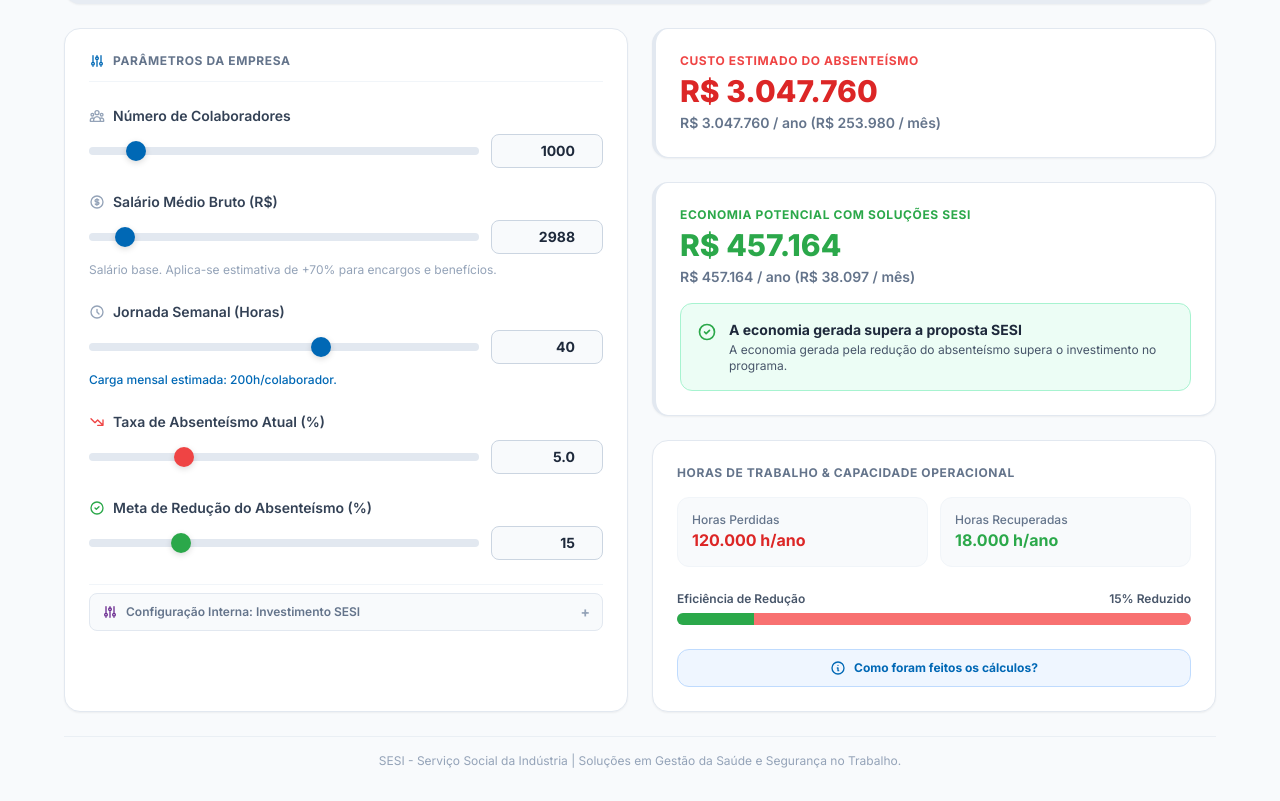
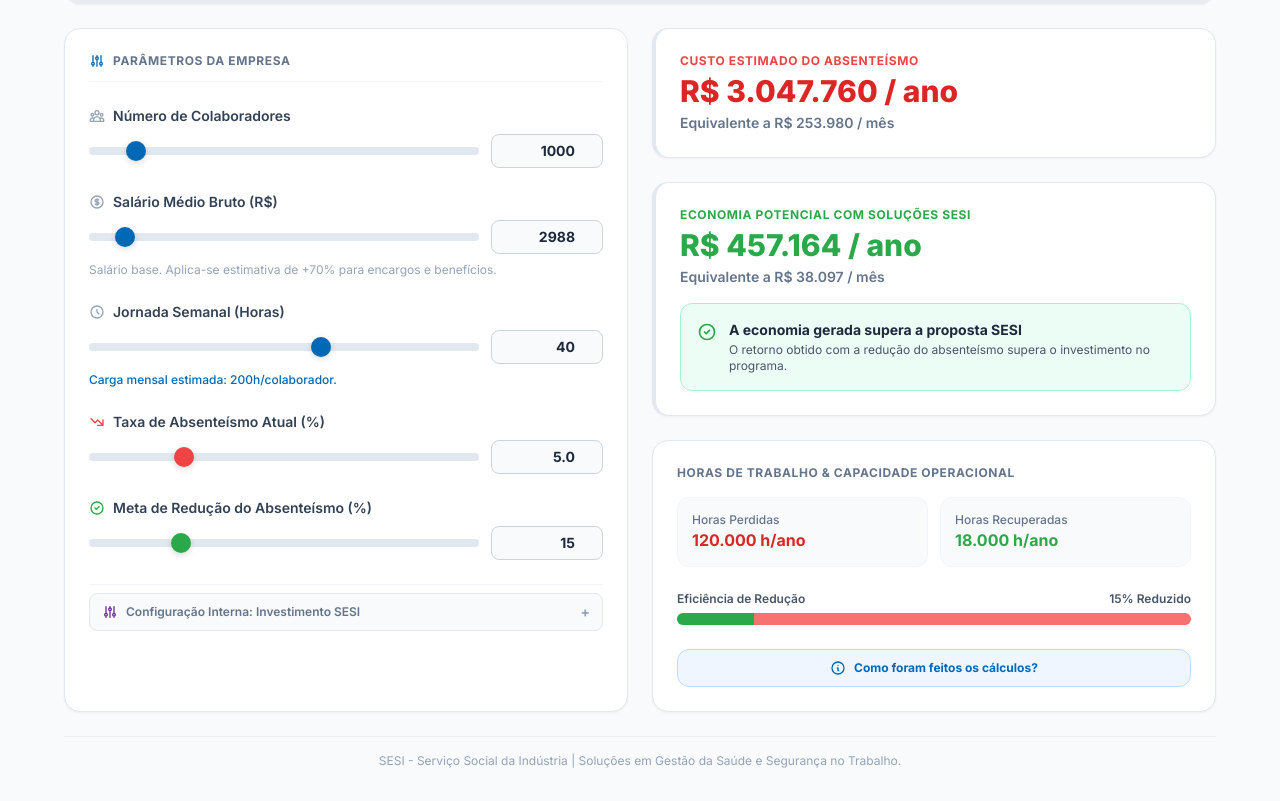
Before and after one commit to thaisa-star/calculadora-saude-integrada, a plain HTML site: page index.html in a window 1280 px wide. Shown: the part 125-926 px from the top of the page. Drawn offline with nearby package versions, Linux system fonts and the light colour scheme.

Commit message:
Update index.html

```diff
--- a/index.html
+++ b/index.html
@@ -173,7 +173,6 @@
             <span id="toggle-icon" class="text-sm font-bold text-slate-400">+</span>
           </button>
 
-          <!-- CONTEÚDO OCULTO POR PADRÃO -->
           <div id="wrapper-investimento" class="hidden mt-4 space-y-2 p-4 bg-purple-50/50 rounded-xl border border-purple-100">
             <label class="text-slate-700 text-sm font-semibold flex items-center gap-2">
               Investimento Mensal na Proposta SESI (R$)
@@ -197,10 +196,10 @@
             Custo Estimado do Absenteísmo
           </span>
           <div id="res-custo-ano" class="text-3xl font-black text-red-600">
-            R$ 0
+            R$ 0 / ano
           </div>
           <div id="res-custo-detalhe" class="text-sm font-semibold text-slate-500 mt-1">
-            R$ 0 / ano (R$ 0 / mês)
+            Equivalente a R$ 0 / mês
           </div>
         </div>
 
@@ -211,20 +210,19 @@
               Economia Potencial Com Soluções SESI
             </span>
             <div id="res-economia-ano" class="text-3xl font-black text-sesi-green">
-              R$ 0
+              R$ 0 / ano
             </div>
             <div id="res-economia-detalhe" class="text-sm font-semibold text-slate-500 mt-1">
-              R$ 0 / ano (R$ 0 / mês)
+              Equivalente a R$ 0 / mês
             </div>
           </div>
 
           <!-- BANNER DE STATUS DO INVESTIMENTO -->
           <div id="banner-roi" class="p-4 rounded-xl text-sm flex items-start gap-3 border transition-all bg-emerald-50 border-emerald-200 text-emerald-900">
-            <svg id="icon-roi-ok" class="w-5 h-5 text-sesi-green shrink-0 mt-0.5" fill="none" stroke="currentColor" viewBox="0 0 24 24"><path stroke-linecap="round" stroke-linejoin="round" stroke-width="2" d="M9 12l2 2 4-4m6 2a9 9 0 11-18 0 9 9 0 0118 0z"></path></svg>
-            <svg id="icon-roi-alert" class="w-5 h-5 text-amber-500 shrink-0 mt-0.5 hidden" fill="none" stroke="currentColor" viewBox="0 0 24 24"><path stroke-linecap="round" stroke-linejoin="round" stroke-width="2" d="M12 9v2m0 4h.01m-6.938 4h13.856c1.54 0 2.502-1.667 1.732-3L13.732 4c-.77-1.333-2.694-1.333-3.464 0L3.34 16c-.77 1.333.192 3 1.732 3z"></path></svg>
+            <svg id="roi-icon" class="w-5 h-5 text-sesi-green shrink-0 mt-0.5" fill="none" stroke="currentColor" viewBox="0 0 24 24"><path stroke-linecap="round" stroke-linejoin="round" stroke-width="2" d="M9 12l2 2 4-4m6 2a9 9 0 11-18 0 9 9 0 0118 0z"></path></svg>
             <div>
-              <span id="title-roi" class="font-bold block text-slate-800">A economia gerada supera a proposta SESI</span>
-              <p id="desc-roi" class="text-xs mt-0.5 text-slate-600">A economia gerada pela redução do absenteísmo supera o investimento no programa.</p>
+              <span id="roi-title" class="font-bold block text-slate-800">A economia gerada supera a proposta SESI</span>
+              <p id="roi-desc" class="text-xs mt-0.5 text-slate-600">O retorno obtido com a redução do absenteísmo supera o investimento no programa.</p>
             </div>
           </div>
         </div>
@@ -283,7 +281,7 @@
     <div class="bg-white rounded-2xl max-w-lg w-full p-6 shadow-2xl border border-slate-200 space-y-5 max-h-[90vh] overflow-y-auto">
       <div class="flex items-center justify-between border-b border-slate-100 pb-3">
         <h3 class="text-base font-bold text-slate-800 flex items-center gap-2">
-          <svg class="w-5 h-5 text-sesi-blue" fill="none" stroke="currentColor" viewBox="0 0 24 24"><path stroke-linecap="round" stroke-linejoin="round" stroke-width="2" d="M9 7h6m0 10v-3m-3 3h.01M9 17h.01M9 14h.01M12 14h.01M15 11h.01M12 11h.01M9 11h.01M7 21h10a2 2 0 002-2V5a2 2 0 00-2-2H7a2 2 0 00-2 2v14a2 2 0 002 2z"></path></svg>
+          <svg class="w-5 h-5 text-sesi-blue" fill="none" stroke="currentColor" viewBox="0 0 24 24"><path stroke-linecap="round" stroke-linejoin="round" stroke-width="2" d="M9 7h6m0 10v-3m-3 3h.01M9 17h.01M9 14h.01M12 14h.01M9 11h.01M7 21h10a2 2 0 002-2V5a2 2 0 00-2-2H7a2 2 0 00-2 2v14a2 2 0 002 2z"></path></svg>
           Memória de Cálculo
         </h3>
         <button id="btn-close-modal" class="text-slate-400 hover:text-slate-600 p-1 rounded-lg hover:bg-slate-100">
@@ -398,8 +396,8 @@
         const jornadaSemanal = Math.max(1, parseFloat(document.getElementById('num-jornada').value) || 0);
         const absentRate = (Math.max(0, parseFloat(document.getElementById('num-absent').value) || 0)) / 100;
         const reducaoRate = (Math.max(0, parseFloat(document.getElementById('num-reducao').value) || 0)) / 100;
-        const investimentoMensal = Math.max(0, parseFloat(document.getElementById('num-investimento').value) || 0);
-        const investimentoAno = investimentoMensal * 12;
+        const investimentoMes = Math.max(0, parseFloat(document.getElementById('num-investimento').value) || 0);
+        const investimentoAno = investimentoMes * 12;
 
         // Horas e Capacidade
         const cargaMensal = jornadaSemanal * 5;
@@ -422,48 +420,30 @@
         const economiaMes = economiaAno / 12;
 
         // Exibir resultados financeiros no DOM
-        document.getElementById('res-custo-ano').innerText = formatBRL(custoPerdaAno);
-        document.getElementById('res-custo-detalhe').innerText = `${formatBRL(custoPerdaAno)} / ano (${formatBRL(custoPerdaMes)} / mês)`;
+        document.getElementById('res-custo-ano').innerText = `${formatBRL(custoPerdaAno)} / ano`;
+        document.getElementById('res-custo-detalhe').innerText = `Equivalente a ${formatBRL(custoPerdaMes)} / mês`;
 
-        document.getElementById('res-economia-ano').innerText = formatBRL(economiaAno);
-        document.getElementById('res-economia-detalhe').innerText = `${formatBRL(economiaAno)} / ano (${formatBRL(economiaMes)} / mês)`;
+        document.getElementById('res-economia-ano').innerText = `${formatBRL(economiaAno)} / ano`;
+        document.getElementById('res-economia-detalhe').innerText = `Equivalente a ${formatBRL(economiaMes)} / mês`;
+
+        // LÓGICA DO BANNER DE RETORNO DO INVESTIMENTO (SEM MENCIONAR SALDO RESTANTE)
+        const bannerRoi = document.getElementById('banner-roi');
+        const roiTitle = document.getElementById('roi-title');
+        const roiDesc = document.getElementById('roi-desc');
+
+        if (investimentoMes === 0 || economiaAno >= investimentoAno) {
+          bannerRoi.className = "p-4 rounded-xl text-sm flex items-start gap-3 border transition-all bg-emerald-50 border-emerald-200 text-emerald-900";
+          roiTitle.innerText = "A economia gerada supera a proposta SESI";
+          roiDesc.innerText = "O retorno obtido com a redução do absenteísmo supera o investimento no programa.";
+        } else {
+          bannerRoi.className = "p-4 rounded-xl text-sm flex items-start gap-3 border transition-all bg-amber-50 border-amber-200 text-amber-900";
+          roiTitle.innerText = "Retorno Parcial do Investimento";
+          roiDesc.innerText = "A economia gerada pela redução do absenteísmo financia parte relevante da proposta SESI.";
+        }
 
         // Exibir dados operacionais (Horas Perdidas e Horas Recuperadas)
         document.getElementById('res-horas-perdidas').innerText = `${formatNum(horasPerdidasAno)} h/ano`;
         document.getElementById('res-horas-recuperadas').innerText = `${formatNum(horasRecuperadasAno)} h/ano`;
-
-        // Banner de Status do Investimento
-        const banner = document.getElementById('banner-roi');
-        const iconOk = document.getElementById('icon-roi-ok');
-        const iconAlert = document.getElementById('icon-roi-alert');
-        const titleRoi = document.getElementById('title-roi');
-        const descRoi = document.getElementById('desc-roi');
-
-        if (investimentoMensal > 0) {
-          const coberto = economiaAno >= investimentoAno;
-          const saldoResidualAno = Math.max(0, investimentoAno - economiaAno);
-          const saldoResidualMes = saldoResidualAno / 12;
-
-          if (coberto) {
-            banner.className = "p-4 rounded-xl text-sm flex items-start gap-3 border transition-all bg-emerald-50 border-emerald-200 text-emerald-900";
-            iconOk.classList.remove('hidden');
-            iconAlert.classList.add('hidden');
-            titleRoi.innerText = "A economia gerada supera a proposta SESI";
-            descRoi.innerText = "A economia gerada pela redução do absenteísmo supera o investimento no programa.";
-          } else {
-            banner.className = "p-4 rounded-xl text-sm flex items-start gap-3 border transition-all bg-amber-50 border-amber-200 text-amber-900";
-            iconOk.classList.add('hidden');
-            iconAlert.classList.remove('hidden');
-            titleRoi.innerText = "Retorno Parcial do Investimento";
-            descRoi.innerText = `A economia gerada cobre parte da proposta SESI. Saldo restante: ${formatBRL(saldoResidualAno)} / ano (${formatBRL(saldoResidualMes)} / mês).`;
-          }
-        } else {
-          banner.className = "p-4 rounded-xl text-sm flex items-start gap-3 border transition-all bg-emerald-50 border-emerald-200 text-emerald-900";
-          iconOk.classList.remove('hidden');
-          iconAlert.classList.add('hidden');
-          titleRoi.innerText = "A economia gerada supera a proposta SESI";
-          descRoi.innerText = "A economia gerada pela redução do absenteísmo supera o investimento no programa.";
-        }
 
         // Progresso Visual
         const pctReducao = Math.round(reducaoRate * 100);
```
